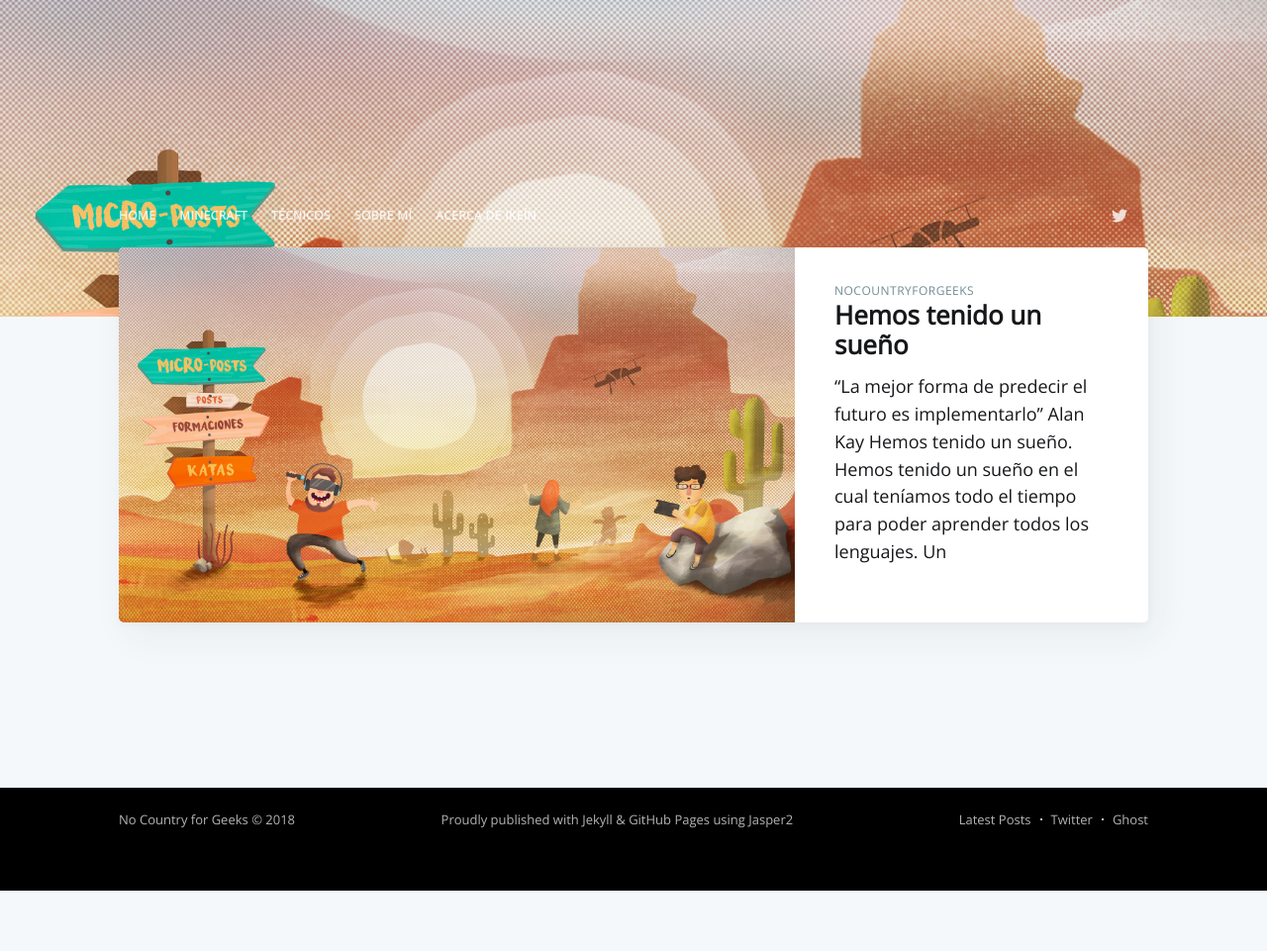
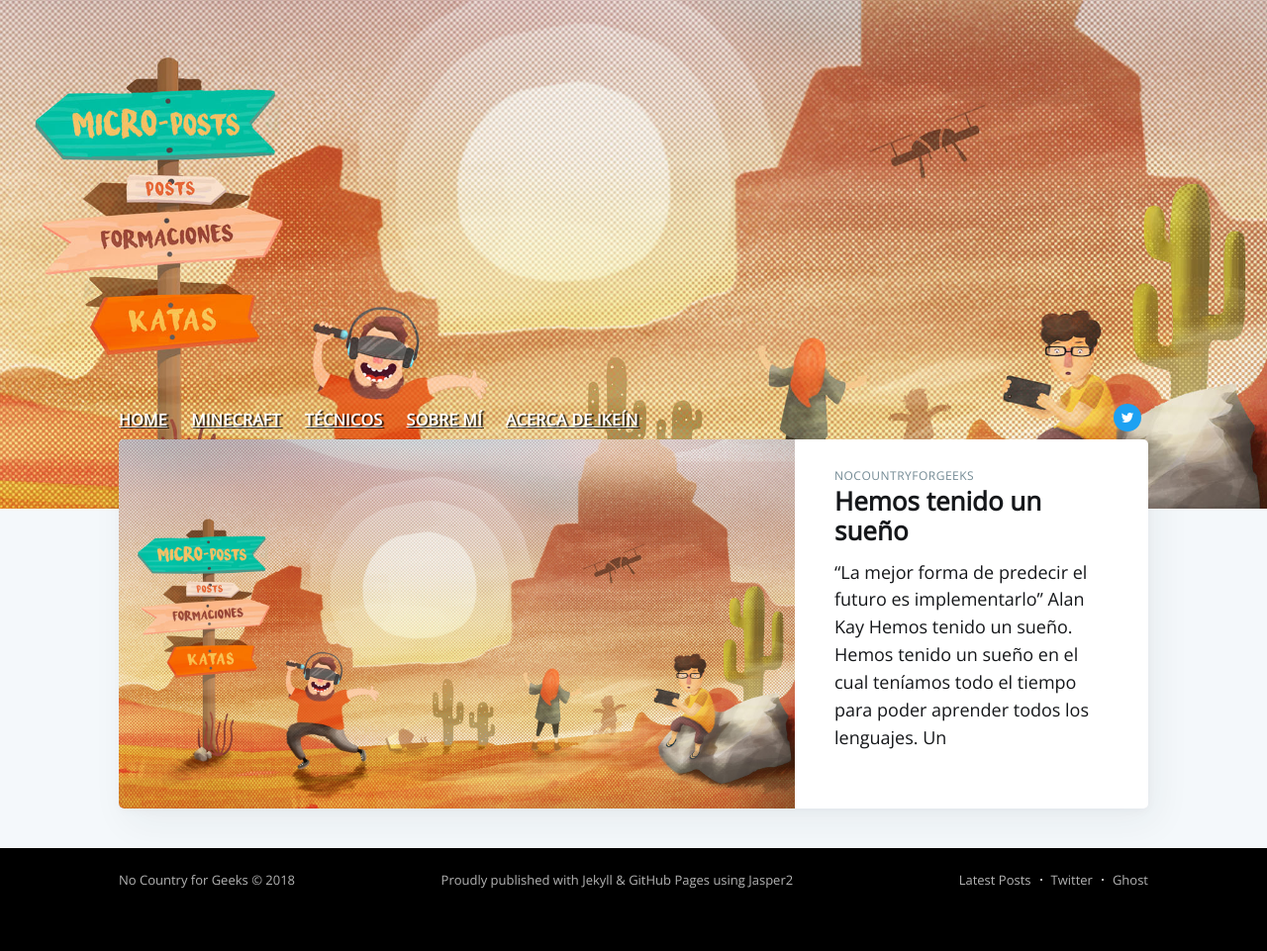
Before and after one commit to NoCountryForGeeks/nocountryforgeeks.github.io, a Jekyll site: the page built from index.html, in a window 1280 px wide. Shown: the whole page at 99% size. Built offline with Jekyll 4.4.1, drawn with Linux system fonts in a browser that asks for light colours; nearby versions of some CDN libraries; the list of posts is cut into pages by our own code; comment, search, counter and statistics services are not loaded; before the commit the page ends 900 px from its top, so only the background shows below that.

Commit message:
Change Style

```diff
--- a/_config.yml
+++ b/_config.yml
@@ -21,7 +21,7 @@ navigation: True # show the navbar links
 subscribers: False # you need to connect an external service for this to work,
 # if 'True' the submit button is disabled for now, but you can change that
 # by editing `_includes/subscribe-form.html`
-twitter: maktub82 # replace by your username
+twitter: nocountry4geeks # replace by your username
 
 # Disqus
 disqus: True
--- a/_layouts/default.html
+++ b/_layouts/default.html
@@ -17,6 +17,7 @@
     <link rel="stylesheet" type="text/css" href="{{ site.root }}assets/built/custom.css" />
     <!-- highlight.js -->
     <link rel="stylesheet" href="//cdnjs.cloudflare.com/ajax/libs/highlight.js/8.2/styles/xcode.min.css">
+    <link href='http://fonts.googleapis.com/css?family=Open+Sans' rel='stylesheet' type='text/css'>
     <style>.hljs { background: transparent; }</style>
 
     <!-- This tag outputs SEO meta+structured data and other important settings -->
--- a/assets/built/custom.css
+++ b/assets/built/custom.css
@@ -3,11 +3,11 @@
    }
 
    pre span, code span {
-   font-family: "Consolas" !important;
+     font-family: monospace,monospace !important;
    }
 
- .blog-logo img {
- height: 65px !important;
+   .site-header:before {
+       background: transparent;
    }
 
    .post-full-content pre {
@@ -15,115 +15,102 @@
         border: 1px solid #eee;
    }
 
- .site-header.outer.no-cover,
- .home-template .main-header {
- background-color: #00d0ff !important;
+   .home-template .site-title .site-logo,
+   .home-template .site-title {
+       display: none;
    }
 
- .page-description,
- .page-title {
- color: #5AA896;
+   .rss-button {
+       border-radius: 50%;
+     width: 28px;
+     height: 28px;
+       margin-right: 7px;
+       opacity: 1;
+       background-color: green;
    }
 
- .site-main-home .site-title,
- .site-main-home .site-description {
-   display: none !important;
+   .rss-button:hover {
+       opacity: 0.7 !important;
    }
 
- .site-main-home .main-header .page-title,
- .paged .main-header .page-title {
- display: none !important;
+   .rss-button svg {
+       margin-left: 5px;
    }
 
- pre {
-   background: transparent;
-   padding: 2px;
+   .social-link-fb svg {
+     margin-left: 1px;
  }
 
- .site-header:before {
-   background: transparent;
+   .social-link {
+     border-radius: 50%;
+     width: 28px;
+     height: 28px;
+     padding: 7px !important;
+       margin-right: 7px;
+       opacity: 1;
    }
 
- .author-template .site-header,
- .tag-template  .site-header {
-     background: #00d0ff;
+   .social-link:hover {
+     opacity: .7 !important;
    }
 
- .page-about-me .post-full-content img {
-   display: inline-block;
-     margin: 2px;
+   .social-links a:last-of-type {
+       padding-right: 7px;
    }
 
-  .page-about-me .post-full-content a {
-   box-shadow: inset 0 -1px 0 transparent;
+   .social-link-fb {
+     background-color: #4267b2;
    }
 
- .site-nav,
- .tag-template .nav li a,
- .site-main-home .nav li a,
- .tag-template .site-nav-logo,
- .site-title,
- .site-description{
-     font-weight: bold;
+   .social-link-tw {
+     background-color: #1da1f2;
    }
 
-.home-template .site-nav,
-.site-main-home .site-nav {
-   position: relative;
-   top: -0px !important;
+   .social-link-wb {
+       background-color: grey;
    }
 
- .site-nav-logo {
-   padding: 0px;
-   margin-top: -4px;
- }
- .site-nav-logo img {
-   height: 38px !important;
+   .social-link-rss {
+     background-color: green;
    }
 
-.author-header .site-header-content {
-  padding: 2vw 4vw;
+   .site-header-content .author-meta {
+     margin-top: 15px;
    }
 
-.site-main-home {
-  background-position-y: -30px;
-  background-color: #00d0ff;
+   .post-full-content li a {
+       word-break: break-all;
    }
 
-.post-card-tags.inline {
-  display: inline;
+   .nav li a {
+     text-decoration: underline;
    }
 
-.post-tag {
-  color: #26a8ed;
+   .nav li a:hover {
+     text-decoration: underline;
+       opacity: 0.8 !important;
    }
 
-.floating-header-logo {
-  overflow: visible;
+
+   @media only screen and (min-width: 900px) {
+     .home-template .site-header .site-header-content {
+       height: 580px;
      }
 
-.floating-header-logo img {
-    filter: invert(100%);
-    max-height: 28px !important;
+       .home-template .site-nav {
+           top: -60px;
+           font-size: 16px;
        }
 
-.highlighter-rouge {
-  min-width: 100%;
-  max-width: 100%;
+       .home-template .site-nav .nav a {
+           text-shadow: 2px 1px 1px rgba(5, 5, 5, 0.8);
+           font-weight: bold;
+           opacity: 1;
+       }
  }
 
-@media (min-width: 900px) {
- .site-main-home .site-nav {
-    position: relative;
-    top: -70px !important;
-  }
-
-  .site-header.outer.no-cover,
-  .home-template .main-header {
-    height: 448px;
-  }
-
-  .floating-header-logo img {
-      max-height: 38px !important;
+   @media only screen and (max-width: 500px) {
+       .home-template .site-header {
+           background-position-x: -55px;
      }
    }
```
Lines whose indentation alone changed are shown as unchanged.
